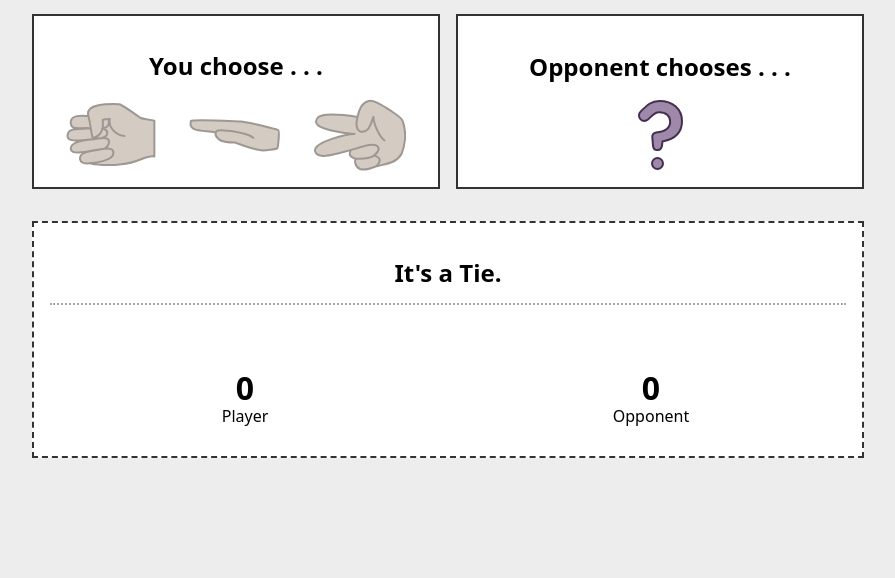
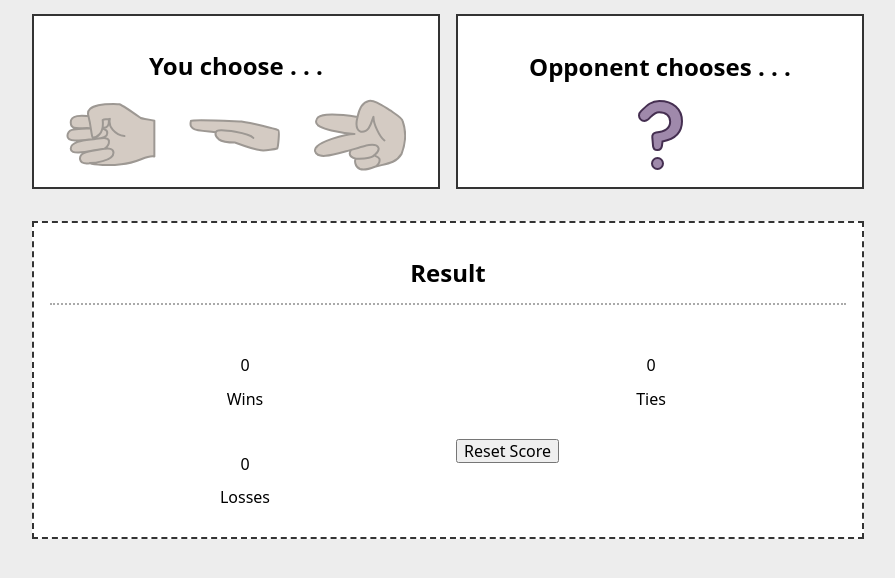
Before and after one commit to MrFurphie/RPS_JavaScript, a plain HTML site: page index.html in a window 1280 px wide. Shown: the part 82-660 px from the top of the page, without its empty margins (192-1087 px from the left). Drawn offline with Linux system fonts and the light colour scheme.

Commit message:
Update index.html

```diff
--- a/index.html
+++ b/index.html
@@ -3,7 +3,7 @@
   <head>
     <meta charset="utf-8">
     <meta name="viewport" content="width=device-width, initial-scale=1">
-    <title>RPS-Starter</title>
+    <title>RPS-Finished</title>
     <link href="css/global.css" rel="stylesheet">
     <link href="css/modnorm.css" rel="stylesheet">
     <link href="css/style.css" rel="stylesheet">
@@ -14,9 +14,9 @@
       <section class="pchoice">
         <h2>You choose . . .</h2>
         <div class="images">
-          <img id="r-img" src="svg/rock.svg" alt="hand as rock">
-          <img id="p-img" src="svg/paper.svg" alt="hand as paper">
-          <img id="s-img" src="svg/scissors.svg" alt="hand as scissors">
+          <img id="r-img" src="svg/rock.svg" alt="hand as rock" onclick="play('rock')">
+          <img id="p-img" src="svg/paper.svg" alt="hand as paper" onclick="play('paper')">
+          <img id="s-img" src="svg/scissors.svg" alt="hand as scissors" onclick="play('scissors')">
         </div>
       </section>
       <section class="ochoice">
@@ -25,14 +25,21 @@
       </section>
     </main>
     <section class="scoreboard">
-      <h2 id="result">It's a Tie.</h2>
+      <h2 id="result">Result</h2>
       <div id="play" class="score">
-        <p id="pscore">0</p>
-        <p class="label">Player</p>
+        <p id="wins">0</p>
+        <p class="label">Wins</p>
+      </div>
+      <div id="neither" class="score">
+        <p id="ties">0</p>
+        <p class="label">Ties</p>
       </div>
       <div id="opp" class="score">
-        <p id="oscore">0</p>
-        <p class="label">Opponent</p>
+        <p id="losses">0</p>
+        <p class="label">Losses</p>
+      </div>
+      <div class="reset">
+        <button onclick="reset()">Reset Score</button>
       </div>
     </section>
   <!-- loads javascript -->
```
